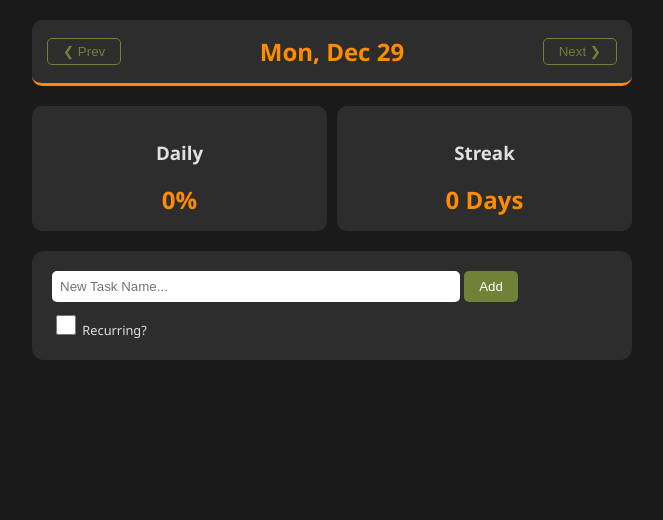
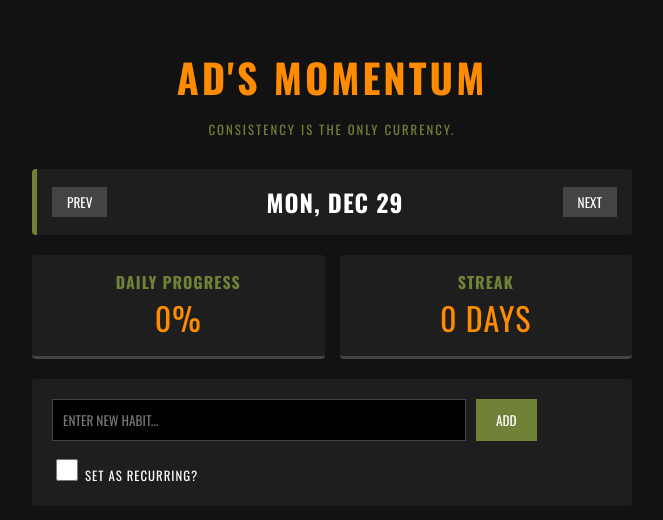
Before and after one commit to aamandeepnssl/TestDailyHabits, a plain HTML site: page index.html in a window 1280 px wide. Shown: the whole page, without its empty margins (308-971 px from the left). Drawn offline with nearby package versions, Linux system fonts and the light colour scheme; no server answers.

Commit message:
Refactor index.html for UI improvements
Updated title and styles for improved aesthetics. Enhanced task input section and modified recurring task functionality.

```diff
--- a/index.html
+++ b/index.html
@@ -3,64 +3,154 @@
 <head>
     <meta charset="UTF-8">
     <meta name="viewport" content="width=device-width, initial-scale=1.0">
-    <title>Advanced Habit Tracker</title>
+    <title>AD's Momentum</title>
+    <link href="https://fonts.googleapis.com/css2?family=Oswald:wght@400;700&display=swap" rel="stylesheet">
     <script src="https://www.gstatic.com/firebasejs/9.23.0/firebase-app-compat.js"></script>
     <script src="https://www.gstatic.com/firebasejs/9.23.0/firebase-database-compat.js"></script>
+
     <style>
-        :root { --bg: #1a1a1a; --panel: #2d2d2d; --text: #e0e0e0; --olive: #708238; --orange: #ff8c00; }
-        body { font-family: 'Segoe UI', sans-serif; background: var(--bg); color: var(--text); padding: 20px; margin: 0; }
+        :root {
+            --bg: #121212; /* Slightly darker black */
+            --panel: #1e1e1e;
+            --text: #ffffff;
+            --olive: #708238;
+            --orange: #ff8c00;
+            --grey: #444;
+        }
+
+        body {
+            font-family: 'Oswald', sans-serif;
+            background: var(--bg);
+            color: var(--text);
+            padding: 20px;
+            margin: 0;
+            text-transform: uppercase; /* Oswald looks great in caps */
+            letter-spacing: 1px;
+        }
+
         .container { max-width: 600px; margin: 0 auto; }
 
+        h1.main-title {
+            text-align: center;
+            color: var(--orange);
+            font-size: 2.5rem;
+            margin-bottom: 5px;
+            letter-spacing: 3px;
+        }
+
+        .motto {
+            text-align: center;
+            font-size: 0.8rem;
+            color: var(--olive);
+            margin-bottom: 30px;
+            letter-spacing: 2px;
+        }
+
         /* Header & Nav */
-        .date-nav { display: flex; justify-content: space-between; align-items: center; margin-bottom: 20px; background: var(--panel); padding: 15px; border-radius: 10px; border-bottom: 3px solid var(--orange); }
-        .nav-btn { background: none; border: 1px solid var(--olive); color: var(--olive); padding: 5px 15px; cursor: pointer; border-radius: 5px; }
+        .date-nav {
+            display: flex;
+            justify-content: space-between;
+            align-items: center;
+            margin-bottom: 20px;
+            background: var(--panel);
+            padding: 15px;
+            border-radius: 4px; /* Sharper corners look better with Oswald */
+            border-left: 5px solid var(--olive);
+        }
+
+        .nav-btn {
+            background: var(--grey);
+            border: none;
+            color: white;
+            padding: 5px 15px;
+            cursor: pointer;
+            font-family: 'Oswald', sans-serif;
+        }
+
+        .nav-btn:hover { background: var(--orange); }
 
         /* Stats */
-        .dashboard { display: grid; grid-template-columns: 1fr 1fr; gap: 10px; margin-bottom: 20px; }
-        .stat-card { background: var(--panel); padding: 15px; border-radius: 10px; text-align: center; }
-        .stat-card span { display: block; font-size: 1.5rem; font-weight: bold; color: var(--orange); }
+        .dashboard { display: grid; grid-template-columns: 1fr 1fr; gap: 15px; margin-bottom: 20px; }
+        .stat-card { background: var(--panel); padding: 15px; border-radius: 4px; text-align: center; border-bottom: 3px solid var(--grey); }
+        .stat-card h3 { margin: 0; font-size: 1rem; color: var(--olive); }
+        .stat-card span { display: block; font-size: 2rem; color: var(--orange); }
 
         /* Input Section */
-        .add-box { background: var(--panel); padding: 20px; border-radius: 12px; margin-bottom: 20px; }
-        .day-picker { display: flex; gap: 5px; margin: 10px 0; justify-content: space-between; }
-        .day-label { font-size: 0.7rem; display: flex; flex-direction: column; align-items: center; cursor: pointer; }
+        .add-box { background: var(--panel); padding: 20px; border-radius: 4px; margin-bottom: 20px; }
+        input[type="text"] {
+            width: 70%;
+            padding: 10px;
+            background: #000;
+            border: 1px solid var(--grey);
+            color: white;
+            font-family: 'Oswald', sans-serif;
+        }
+
+        button.add-btn {
+            padding: 10px 20px;
+            background: var(--olive);
+            color: white;
+            border: none;
+            cursor: pointer;
+            font-family: 'Oswald', sans-serif;
+        }
+
+        .day-picker { display: flex; gap: 5px; margin-top: 15px; justify-content: space-between; }
+        .day-label { font-size: 0.75rem; display: flex; flex-direction: column; align-items: center; color: var(--olive); }
 
         /* Task List */
-        .task-item { display: flex; align-items: center; background: #333; padding: 12px; margin-bottom: 8px; border-radius: 6px; justify-content: space-between; }
-        .task-info { display: flex; align-items: center; gap: 10px; }
-        input[type="checkbox"] { accent-color: var(--orange); width: 20px; height: 20px; }
-        .del-btn { background: none; border: none; color: #ff4444; cursor: pointer; }
+        .task-item {
+            display: flex;
+            align-items: center;
+            background: var(--panel);
+            padding: 15px;
+            margin-bottom: 10px;
+            justify-content: space-between;
+            border-right: 4px solid var(--grey);
+        }
+
+        .task-info { display: flex; align-items: center; gap: 15px; }
+        input[type="checkbox"] { accent-color: var(--orange); width: 22px; height: 22px; cursor: pointer; }
+        .del-btn { background: none; border: none; color: #666; cursor: pointer; font-size: 1.2rem; }
+        .del-btn:hover { color: var(--orange); }
         .hidden { display: none; }
     </style>
 </head>
 <body>
 
 <div class="container">
+    <h1 class="main-title">AD'S MOMENTUM</h1>
+    <p class="motto">Consistency is the only currency.</p>
+
     <div class="date-nav">
-        <button class="nav-btn" onclick="changeDate(-1)">❮ Prev</button>
-        <h2 id="currentDateDisplay" style="margin:0; color:var(--orange)">Loading...</h2>
-        <button class="nav-btn" onclick="changeDate(1)">Next ❯</button>
+        <button class="nav-btn" onclick="changeDate(-1)">PREV</button>
+        <h2 id="currentDateDisplay" style="margin:0;">LOADING...</h2>
+        <button class="nav-btn" onclick="changeDate(1)">NEXT</button>
     </div>
 
     <div class="dashboard">
-        <div class="stat-card"><h3>Daily</h3><span id="dailyStat">0%</span></div>
-        <div class="stat-card"><h3>Streak</h3><span id="streakStat">0 Days</span></div>
+        <div class="stat-card"><h3>DAILY PROGRESS</h3><span id="dailyStat">0%</span></div>
+        <div class="stat-card"><h3>STREAK</h3><span id="streakStat">0 DAYS</span></div>
     </div>
 
     <div class="add-box">
-        <input type="text" id="taskInput" placeholder="New Task Name..." style="width: 70%; padding: 8px; border-radius: 5px; border: none;">
-        <button onclick="addTask()" style="padding: 8px 15px; background: var(--olive); color: white; border: none; border-radius: 5px;">Add</button>
+        <div style="display:flex; gap:10px;">
+            <input type="text" id="taskInput" placeholder="ENTER NEW HABIT...">
+            <button class="add-btn" onclick="addTask()">ADD</button>
+        </div>
 
-        <div style="margin-top:10px;">
-            <label style="font-size: 0.8rem;"><input type="checkbox" id="isRecurring" onchange="toggleDayPicker()"> Recurring?</label>
+        <div style="margin-top:15px;">
+            <label style="font-size: 0.8rem; cursor:pointer;">
+                <input type="checkbox" id="isRecurring" onchange="toggleDayPicker()"> SET AS RECURRING?
+            </label>
             <div id="dayPicker" class="day-picker hidden">
-                <label class="day-label"><input type="checkbox" value="1">Mon</label>
-                <label class="day-label"><input type="checkbox" value="2">Tue</label>
-                <label class="day-label"><input type="checkbox" value="3">Wed</label>
-                <label class="day-label"><input type="checkbox" value="4">Thu</label>
-                <label class="day-label"><input type="checkbox" value="5">Fri</label>
-                <label class="day-label"><input type="checkbox" value="6">Sat</label>
-                <label class="day-label"><input type="checkbox" value="0">Sun</label>
+                <label class="day-label"><input type="checkbox" value="1"> MON</label>
+                <label class="day-label"><input type="checkbox" value="2"> TUE</label>
+                <label class="day-label"><input type="checkbox" value="3"> WED</label>
+                <label class="day-label"><input type="checkbox" value="4"> THU</label>
+                <label class="day-label"><input type="checkbox" value="5"> FRI</label>
+                <label class="day-label"><input type="checkbox" value="6"> SAT</label>
+                <label class="day-label"><input type="checkbox" value="0"> SUN</label>
             </div>
         </div>
     </div>
@@ -69,7 +159,7 @@
 </div>
 
 <script>
-    // --- FIREBASE CONFIG ---
+    /* --- PASTE YOUR FIREBASE CONFIG HERE --- */
     const firebaseConfig = {
         apiKey: "AIzaSyCP8ZsngB137J1q186KHYeQKsIXzTbq580",
             authDomain: "mydailyhabits-5b16d.firebaseapp.com",
@@ -83,7 +173,6 @@
     firebase.initializeApp(firebaseConfig);
     const db = firebase.database();
 
-    // --- STATE MANAGEMENT ---
     let currentViewingDate = new Date();
     currentViewingDate.setHours(0,0,0,0);
 
@@ -100,7 +189,6 @@
         return date.toISOString().split('T')[0];
     }
 
-    // --- CORE LOGIC ---
     function addTask() {
         const text = document.getElementById('taskInput').value;
         const isRecurring = document.getElementById('isRecurring').checked;
@@ -118,6 +206,9 @@
 
         db.ref('habits/definitions').push(taskData);
         document.getElementById('taskInput').value = "";
+        // Reset recurring toggle
+        document.getElementById('isRecurring').checked = false;
+        toggleDayPicker();
     }
 
     function toggleCheck(taskId) {
@@ -129,7 +220,6 @@
     }
 
     function deleteTask(id) {
-        // Logic to remove from definitions
         db.ref('habits/definitions').once('value', snap => {
             snap.forEach(child => {
                 if(child.val().id == id) child.ref.remove();
@@ -142,7 +232,6 @@
         const dayOfWeek = currentViewingDate.getDay();
         document.getElementById('currentDateDisplay').innerText = currentViewingDate.toLocaleDateString('en-US', { weekday: 'short', month: 'short', day: 'numeric' });
 
-        // Listen to Definitions and Progress simultaneously
         db.ref('habits').on('value', snap => {
             const data = snap.val() || {};
             const definitions = data.definitions || {};
@@ -155,7 +244,6 @@
             let completedTasks = 0;
 
             Object.values(definitions).forEach(task => {
-                // Filter: Show if recurring on this day OR if it was a one-time task created on this date
                 const isTodayTask = !task.recurring && task.createdDate === dateKey;
                 const isRecurringToday = task.recurring && task.days.includes(dayOfWeek);
 
@@ -168,9 +256,9 @@
                         <div class="task-item">
                             <div class="task-info">
                                 <input type="checkbox" ${isChecked ? 'checked' : ''} onclick="toggleCheck(${task.id})">
-                                <span style="${isChecked ? 'text-decoration:line-through; color:#888' : ''}">${task.text}</span>
+                                <span style="${isChecked ? 'text-decoration:line-through; color:#555' : ''}">${task.text}</span>
                             </div>
-                            <button class="del-btn" onclick="deleteTask(${task.id})">✕</button>
+                            <button class="del-btn" onclick="deleteTask(${task.id})">REMOVE</button>
                         </div>
                     `;
                 }
```
